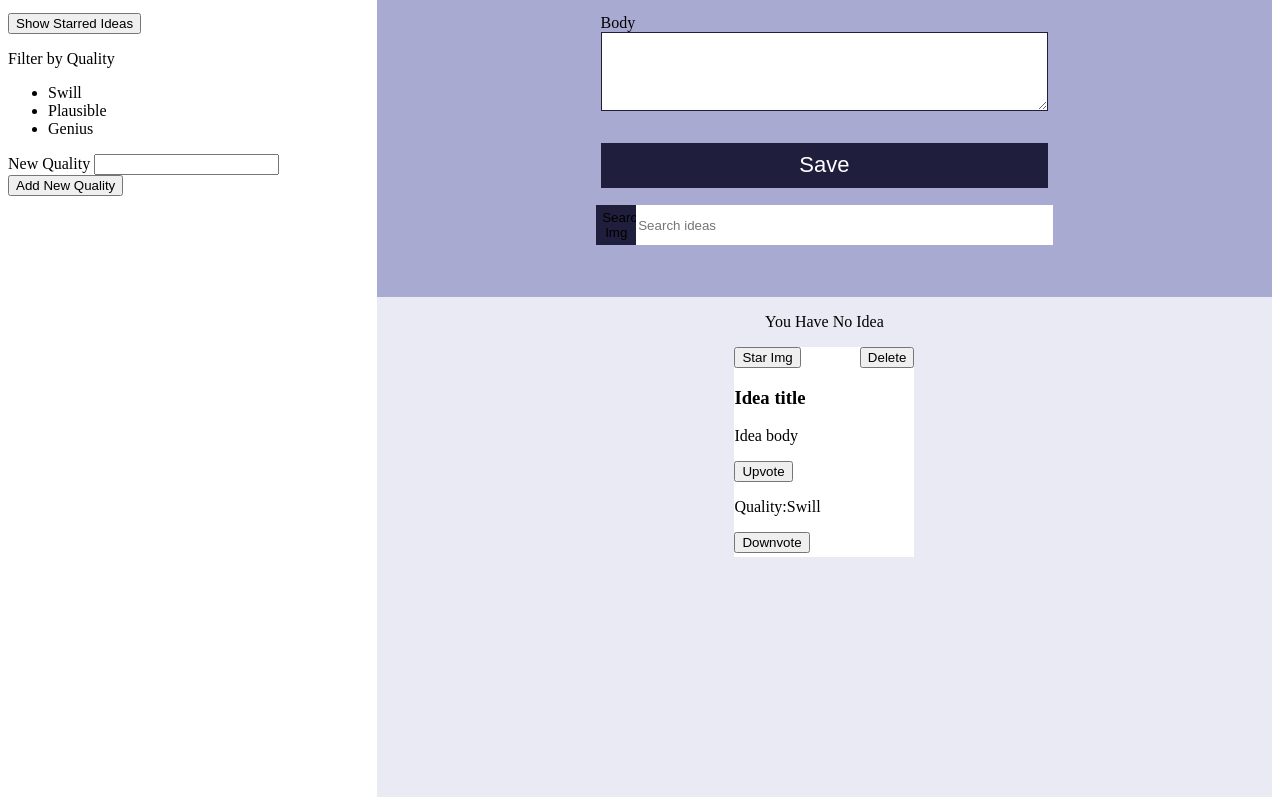
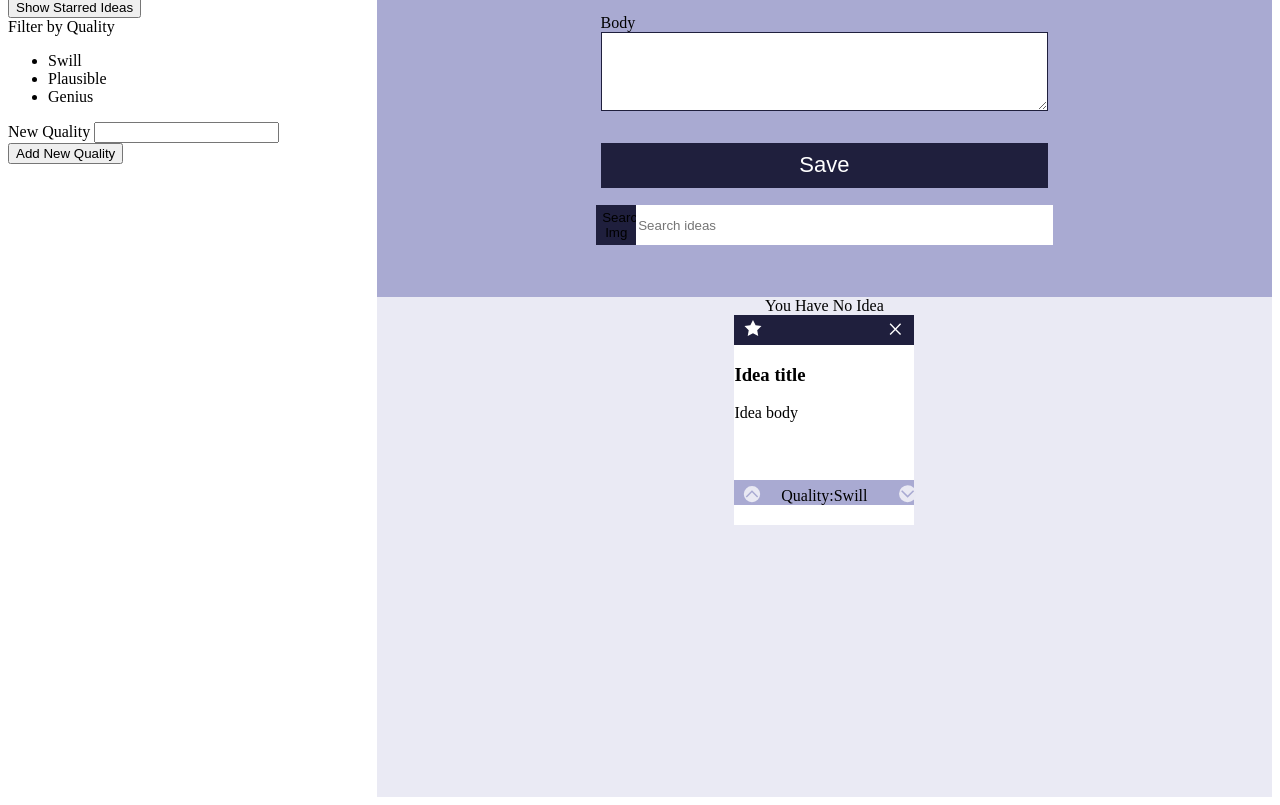
Before and after one commit to CLLane/IdeaBoxRedux, a plain HTML site: page index.html in a window 1280 px wide. Shown: the part 96-901 px from the top of the page. Drawn offline with Linux system fonts and the light colour scheme.

Commit message:
Adds svg images to ideacard

```diff
--- a/index.html
+++ b/index.html
@@ -44,15 +44,15 @@
       <p>You Have No Idea</p>
       <article class="idea-card">
         <div class="card-top">
-          <button class="star-button">Star Img</button>
-          <button class="delete-button">Delete</button>
+          <button class="star-button"><img src="images/star.svg"></button>
+          <button class="delete-button"><img src="images/delete.svg"></button>
         </div>
         <h3>Idea title</h3>
         <p class="idea-body">Idea body</p>
         <div class="card-bottom">
-          <button class="upvote-button">Upvote</button>
+          <button class="upvote-button"><img src="images/upvote.svg"></button>
           <p>Quality:<span>Swill</span></p>
-          <button class="downvote-button">Downvote</button>
+          <button class="downvote-button"><img src="images/downvote.svg"></button>
         </div>
       </article>
     </section>
--- a/styles.css
+++ b/styles.css
@@ -18,6 +18,14 @@ textarea {
   height: 79px;
   border-color: #1F1F3D;
   border-width: 1px;
+}
+
+img{
+  height: 25px;
+}
+
+p {
+      margin: 0% 0% 0% 0%;
 }
 
 .input-form {
@@ -90,4 +98,37 @@ textarea {
 .card-top {
   display: flex;
   justify-content: space-between;
+  background-color: #1F1F3D;
 }
+
+.card-bottom {
+  display: flex;
+  justify-content: space-between;
+  align-items: flex-end;
+  margin: 32% 0% 0% 0%;
+  background-color: #A9AAD2;
+}
+
+.delete-button {
+  background-color: #1F1F3D;
+  border: none;
+}
+
+.star-button {
+  background-color: #1F1F3D;
+  border: none;
+}
+
+.downvote-button {
+  height: 25px;
+  width: 25px;
+  border: none;
+  background-color: #A9AAD2;
+}
+
+.upvote-button {
+  height: 25px;
+  width: 25px;
+  border: none;
+  background-color: #A9AAD2;
+}
```
Also changed, not shown: Images/delete-active.svg (renamed from FEE-M1_ ideabox redux icons/delete-active.svg), Images/delete.svg (renamed from FEE-M1_ ideabox redux icons/delete.svg), Images/downvote-active.svg (renamed from FEE-M1_ ideabox redux icons/downvote-active.svg), Images/downvote.svg (renamed from FEE-M1_ ideabox redux icons/downvote.svg), Images/menu-close.svg (renamed from FEE-M1_ ideabox redux icons/menu-close.svg), Images/menu.svg (renamed from FEE-M1_ ideabox redux icons/menu.svg), Images/star-active.svg (renamed from FEE-M1_ ideabox redux icons/star-active.svg), Images/star.svg (renamed from FEE-M1_ ideabox redux icons/star.svg), Images/upvote-active.svg (renamed from FEE-M1_ ideabox redux icons/upvote-active.svg), Images/upvote.svg (renamed from FEE-M1_ ideabox redux icons/upvote.svg), 1 other file.
